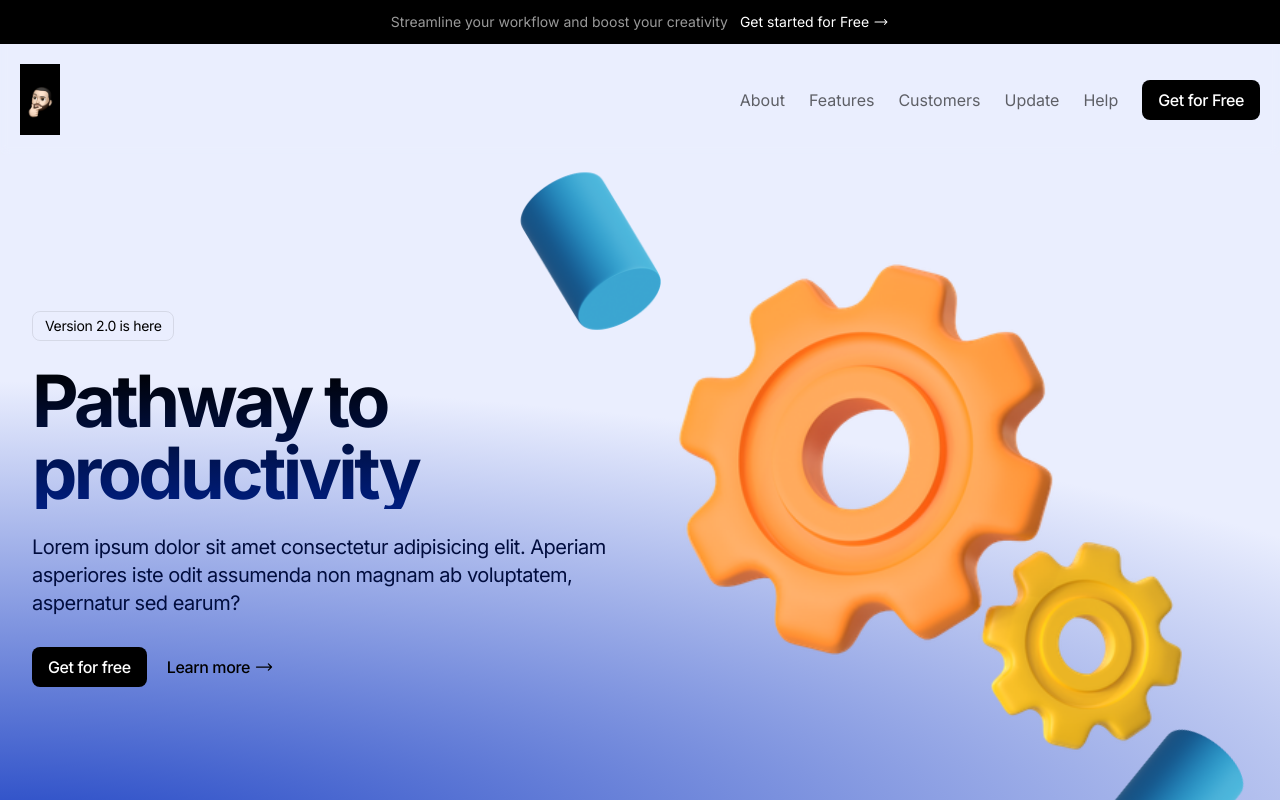
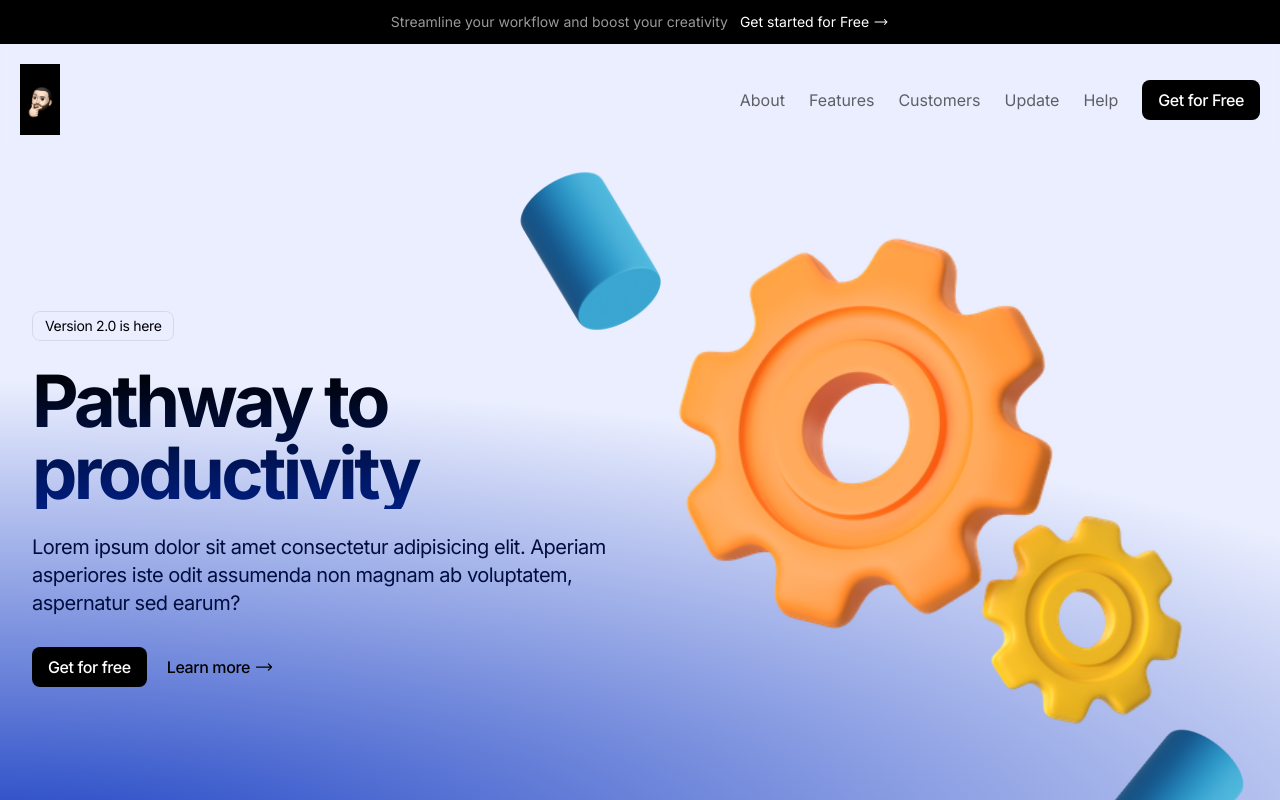
Before and after one commit to Cesare10-dev/landingpagentf, a Next.js app: page / in a window 1280 px wide. Shown: the top 800 px of the page. Built offline with nearby package versions, Linux system fonts and the light colour scheme.

Commit message:
framer animation

```diff
--- a/package.json
+++ b/package.json
@@ -11,7 +11,7 @@
   "dependencies": {
     "@heroicons/react": "^2.1.5",
     "@svgr/webpack": "^8.1.0",
-    "framer-motion": "^11.3.9",
+    "framer-motion": "^11.3.19",
     "next": "14.2.5",
     "react": "^18",
     "react-dom": "^18",
--- a/src/components/Hero.tsx
+++ b/src/components/Hero.tsx
@@ -1,7 +1,9 @@
+"use client";
 import { ArrowLongRightIcon } from "@heroicons/react/24/solid";
 import cog from "@/assets/3dcog.png";
 import cyl from "@/assets/3dcyl.png";
 import Image from "next/image";
+import { motion } from "framer-motion";
 
 export const Hero = () => {
   return (
@@ -28,10 +30,19 @@ export const Hero = () => {
           </div>
 
           <div className="mt-20 md:mt-0 md:h-[648px] md:flex-1 relative">
-            <Image
-              src={cog}
+            <motion.img
+              src={cog.src}
               alt="cog img"
-              className="md:absolute md:h-full md:w-auto md:max-w-none"
+              className="md:absolute md:h-full md:w-auto md:max-w-none md:-left-6 lg:left-0"
+              animate={{
+                translateY: [-30, 30],
+              }}
+              transition={{
+                repeat: Infinity,
+                repeatType: "mirror",
+                duration: 3,
+                ease: "easeInOut",
+              }}
             />
             <Image
               src={cyl}
--- a/src/components/Pricing.tsx
+++ b/src/components/Pricing.tsx
@@ -114,8 +114,8 @@ const Pricing = () => {
                   {buttonText}
                 </button>
                 <ul className="flex flex-col gap-5 mt-8">
-                  {features.map((feature) => (
-                    <li className="text-sm flex items-center gap-4">
+                  {features.map((feature, i) => (
+                    <li key={i} className="text-sm flex items-center gap-4">
                       <CheckIcon className="h-6 w-6" />
                       <span>{feature}</span>
                     </li>
--- a/src/components/Testimonials.tsx
+++ b/src/components/Testimonials.tsx
@@ -74,7 +74,7 @@ const TestimonialsColumn = (props: {
     )}
   >
     {props.testimonials.map(({ text, imageSrc, name, username }) => (
-      <div className="card">
+      <div key={username} className="card">
         <div>{text}</div>
         <div className="flex items-center gap-2 mt-5">
           <Image
```
Also changed, not shown: 1 other file (tests, documents, lock files or other folders).
